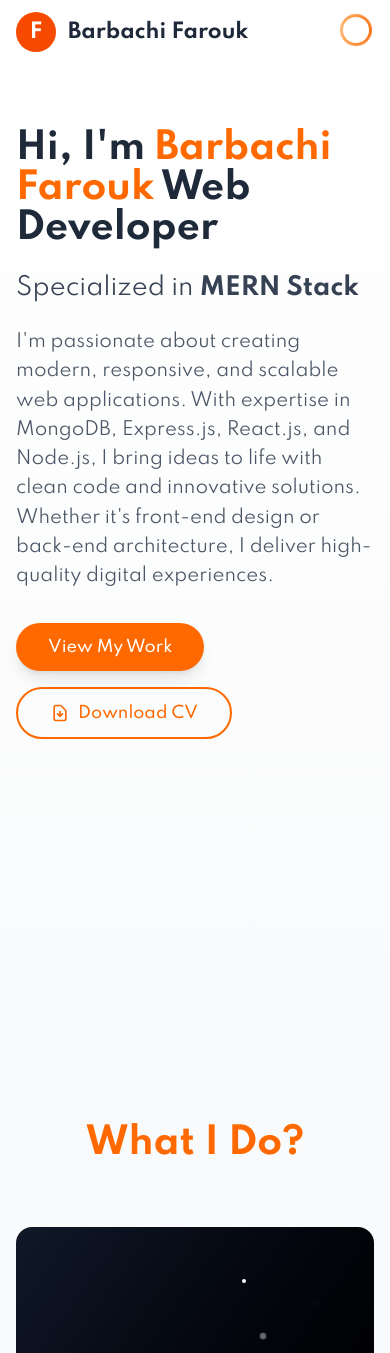
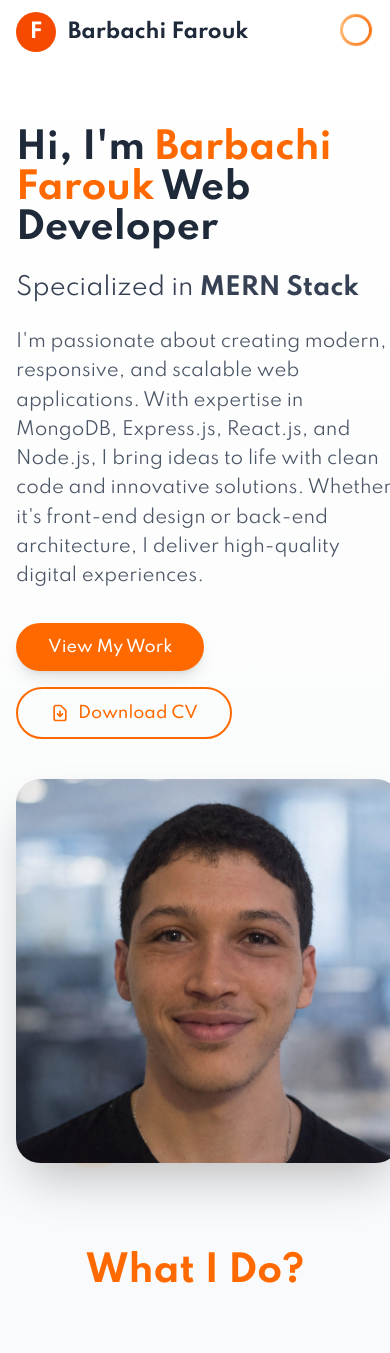
Before and after one commit to GeniusTrap/portfolio-barbachi-farouk, a React (Vite) app in the folder frontend/: page / in a window 390 px wide. Shown: the top 1353 px of the page. Built offline with nearby package versions, Linux system fonts and the light colour scheme.

Commit message:
Fix: Restore image visibility with proper height

```diff
--- a/frontend/src/components/Banner.jsx
+++ b/frontend/src/components/Banner.jsx
@@ -166,11 +166,11 @@ const handleDownloadCV = (filename = 'Barbachi_Farouk_CV.pdf') => {
               </div>
             </div>
 
-            <div className="lg:w-1/2 flex justify-center px-4">
-  <div className="relative w-full max-w-full lg:max-w-[24rem]">
-    <div className="relative w-full h-64 sm:h-80 md:h-96 max-w-full mx-auto">
+            <div className="lg:w-1/2 flex justify-center">
+              <div className="relative">
+                <div className="relative w-96 h-96">
                   <div className="absolute inset-0 w-full h-full z-20">
-        <div className="w-full h-full rounded-3xl overflow-hidden shadow-2xl bg-gray-100">
+                    <div className="w-full h-full rounded-3xl overflow-hidden shadow-2xl">
   <img
     src={assets.smiling}
     alt="Barbachi Farouk"
@@ -180,13 +180,12 @@ const handleDownloadCV = (filename = 'Barbachi_Farouk_CV.pdf') => {
 </div>
                   </div>
 
-      {/* Cercles - ajustés pour mobile avec overflow-hidden */}
-      <div className="absolute inset-0 overflow-hidden">
-        <div className="absolute top-0 left-1/2 w-12 h-12 lg:w-16 lg:h-16 bg-orange-200 rounded-full opacity-50 animate-orbit-outside"
+                  <div className="absolute inset-0">
+                    <div className="absolute top-0 left-1/2 w-16 h-16 bg-orange-200 rounded-full opacity-50 animate-orbit-outside"
                          style={{ transform: 'translate(-50%, -50%)' }}>
                     </div>
 
-        <div className="absolute bottom-0 left-1/2 w-16 h-16 lg:w-20 lg:h-20 bg-orange-100 rounded-full opacity-50 animate-orbit-inside"
+                    <div className="absolute bottom-0 left-1/2 w-20 h-20 bg-orange-100 rounded-full opacity-50 animate-orbit-inside"
                          style={{ transform: 'translate(-50%, 50%)' }}>
                     </div>
                   </div>
```
Lines whose indentation alone changed are shown as unchanged.
